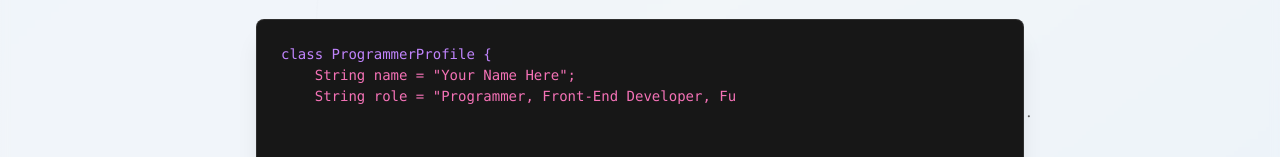
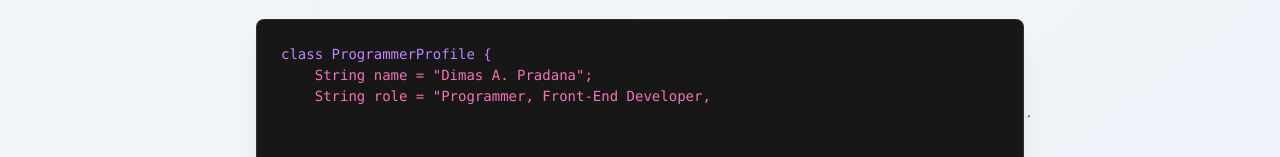
Before and after one commit to dimas405/Web-App-Portfolio, a Next.js app: page / in a window 1280 px wide. Shown: the part 509-666 px from the top of the page. Built offline with nearby package versions, Linux system fonts and the light colour scheme.

Commit message:
Update CodingAnimation.tsx

```diff
--- a/src/components/shared/CodingAnimation.tsx
+++ b/src/components/shared/CodingAnimation.tsx
@@ -6,7 +6,7 @@ import { cn } from "@/lib/utils";
 
 const codeLines = [
   { text: "class ProgrammerProfile {", color: "text-purple-400 dark:text-purple-300" },
-  { text: '    String name = "Your Name Here";', color: "text-pink-400 dark:text-pink-300" },
+  { text: '    String name = "Dimas A. Pradana";', color: "text-pink-400 dark:text-pink-300" },
   { text: '    String role = "Programmer, Front-End Developer, Full-Stack, UI/UX Designer";', color: "text-pink-400 dark:text-pink-300" },
   { text: '    String focus = "Building Awesome Web Apps";', color: "text-pink-400 dark:text-pink-300" },
   { text: " ", color: "" },
```
